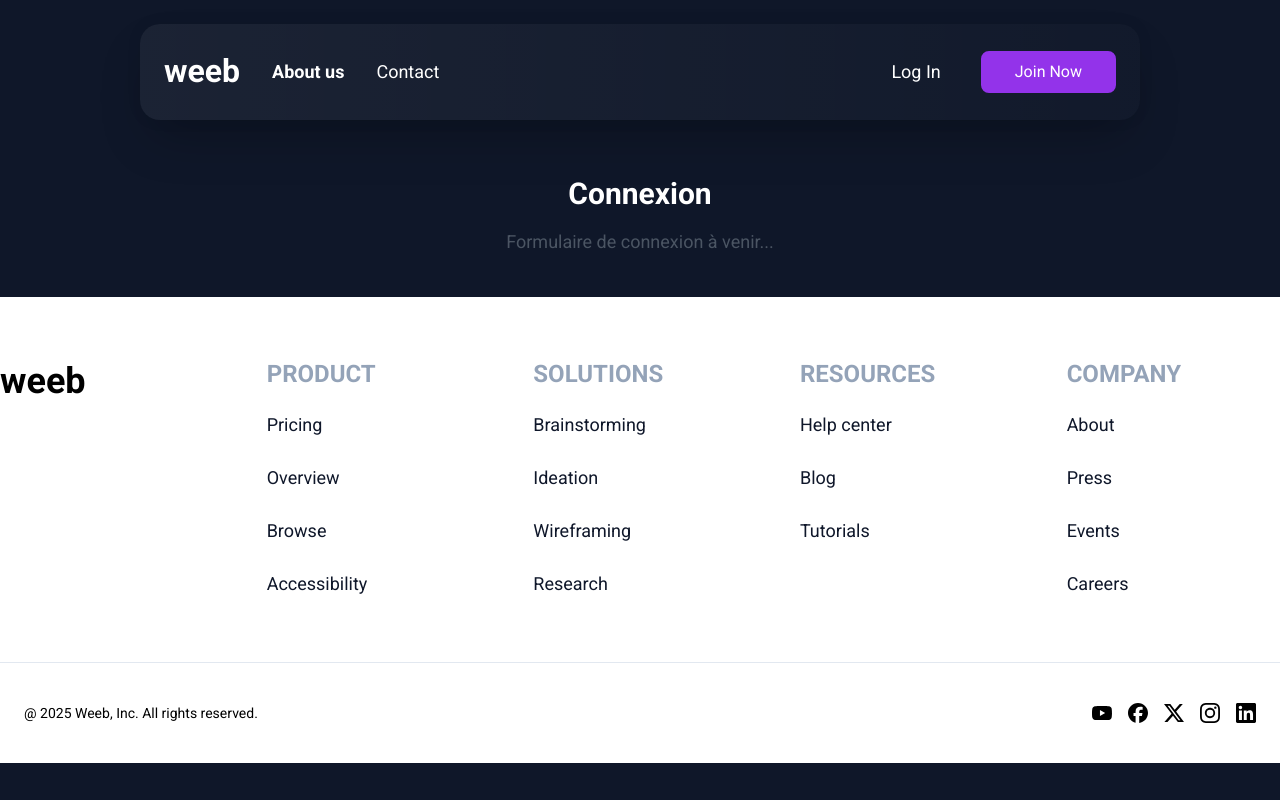
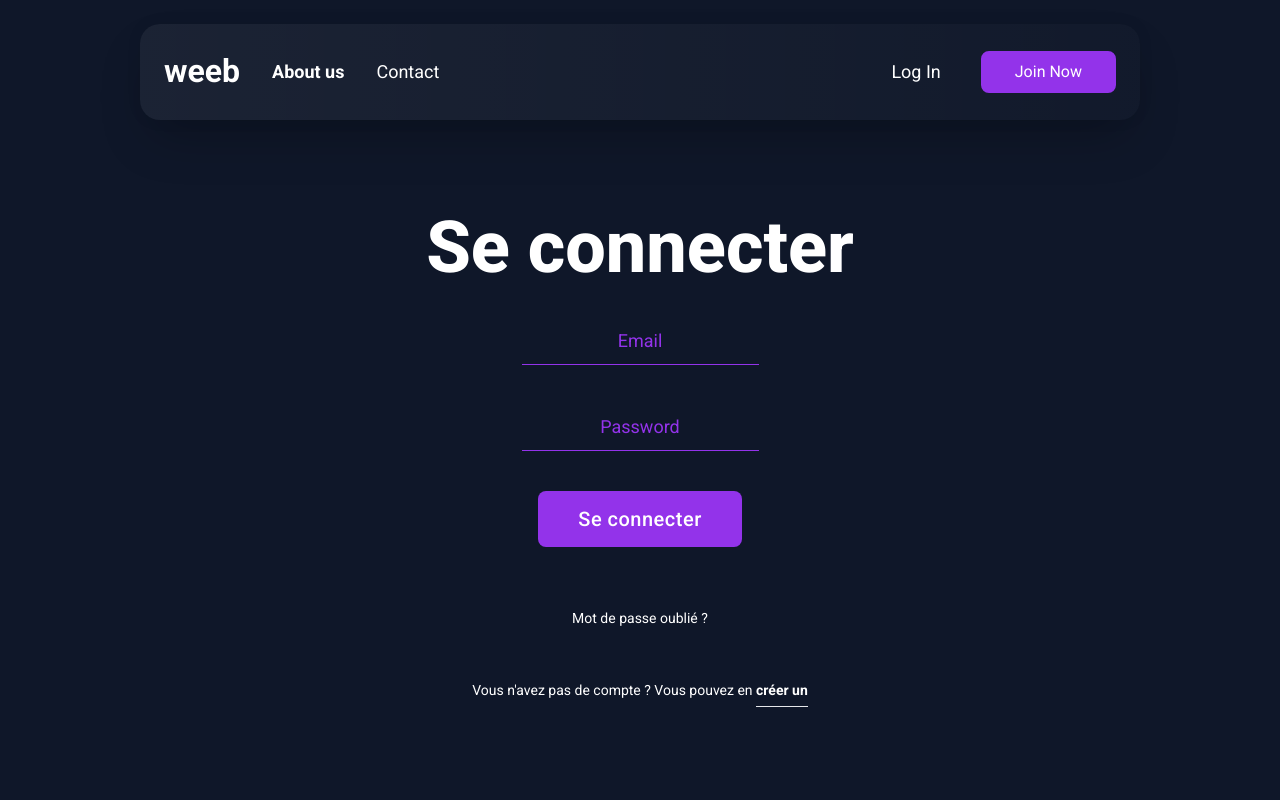
Before and after one commit to LianeCC/weeb_liane_coupat, a React (Vite) app: page /login in a window 1280 px wide. Shown: the top 800 px of the page. Built offline with nearby package versions, Linux system fonts and the light colour scheme.

Commit message:
feat(login): add LoginForm to Contact page

```diff
--- a/src/components/LoginForm.jsx
+++ b/src/components/LoginForm.jsx
@@ -0,0 +1,48 @@
+import { Link } from "react-router-dom";
+
+export default function LoginForm() {
+  return (
+    <div className="flex flex-col items-center w-full mx-auto max-w-[880px] gap-8 py-16 px-4 text-center">
+      <h1>Se connecter</h1>
+
+      <form className="space-y-10">
+        <div>
+          <label></label>
+          <input
+            type="email"
+            placeholder="Email"
+            className="w-full text-center text-secondary placeholder-secondary px-4 py-2 bg-transparent border-b border-secondary focus:outline-none focus:ring-2 focus:ring-secondary focus:placeholder-transparent focus:border-secondary transition"/>
+        </div>
+        <div>
+          <label></label>
+          <input
+            type="password"
+            placeholder="Password"
+            className="w-full text-center text-secondary placeholder-secondary px-4 py-2 bg-transparent border-b border-secondary focus:outline-none focus:ring-2 focus:ring-secondary focus:placeholder-transparent focus:border-secondary transition"/>
+        </div>
+        <div className="text-center">
+          <button
+            type="submit"
+            className="bg-secondary hover:bg-tertiary font-medium px-10 py-4 rounded-[8px]"
+          >
+            Se connecter
+          </button>
+        </div>
+      </form>
+
+
+      <div className="text-center mt-6">
+        <Link to="/forgot-password" className="text-sm hover:text-tertiary">
+          Mot de passe oublié ?
+        </Link>
+      </div>
+
+      <div className="text-center mt-4 text-sm">
+        Vous n'avez pas de compte ? Vous pouvez en {" "}
+        <Link to="/signup" className="py-2 border-b hover:text-tertiary hover:border-tertiary font-semibold">
+          créer un
+        </Link>
+      </div>
+    </div>
+  );
+}
--- a/src/pages/Login.jsx
+++ b/src/pages/Login.jsx
@@ -1,8 +1,9 @@
+import LoginForm from "../components/LoginForm";
+
 export default function Login() {
   return (
-    <section className="text-center mt-8">
-      <h1 className="text-3xl font-bold mb-4">Connexion</h1>
-      <p className="text-gray-600">Formulaire de connexion à venir...</p>
+    <section>
+      <LoginForm />
     </section>
   )
 }
```
Also changed, not shown: src/components/ContactForm.jsx (+3 -4 lines).
